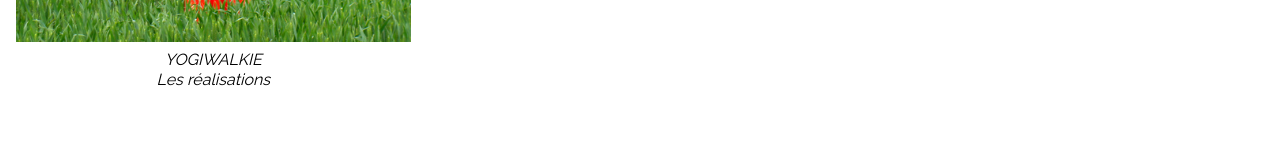
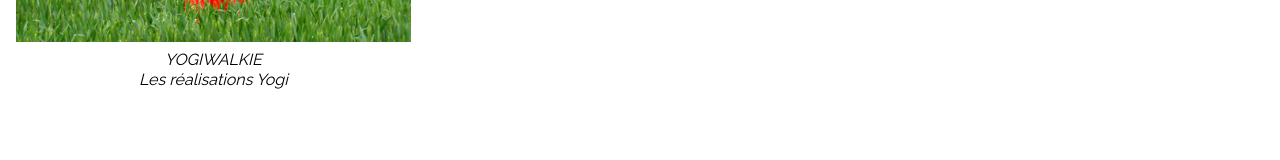
Before and after one commit to jhujhul/claire.birgand.fr, a Next.js app: page /portfolio/all in a window 1280 px wide. Shown: the part 2040-2200 px from the top of the page. Built offline with nearby package versions, Linux system fonts and the light colour scheme; a web font is replaced by a local one.

Commit message:
feat: handle project subtitle

```diff
--- a/components/project-list.tsx
+++ b/components/project-list.tsx
@@ -13,7 +13,12 @@ const ProjectList: FunctionComponent<Props> = (props) => {
   return (
     <div className="md:grid md:grid-cols-3 md:gap-x-8">
       {projects.map((project) => {
-        const { title, slug, mainImage } = project;
+        const {
+          title,
+          subtitle = "Les réalisations",
+          slug,
+          mainImage,
+        } = project;
 
         return (
           <div className="mb-4" key={slug}>
@@ -40,7 +45,7 @@ const ProjectList: FunctionComponent<Props> = (props) => {
             <p
               className={`${descriptionColor} italic text-center leading-tight`}
             >
-              Les réalisations
+              {subtitle}
             </p>
             {/* </a>
             </Link> */}
--- a/types/index.ts
+++ b/types/index.ts
@@ -4,6 +4,7 @@ export type Project = {
 
 export interface ProjectFrontMatter {
   title: string;
+  subtitle?: string;
   mainImage: string;
   sections: ProjectSection[];
   featured: boolean;
```
